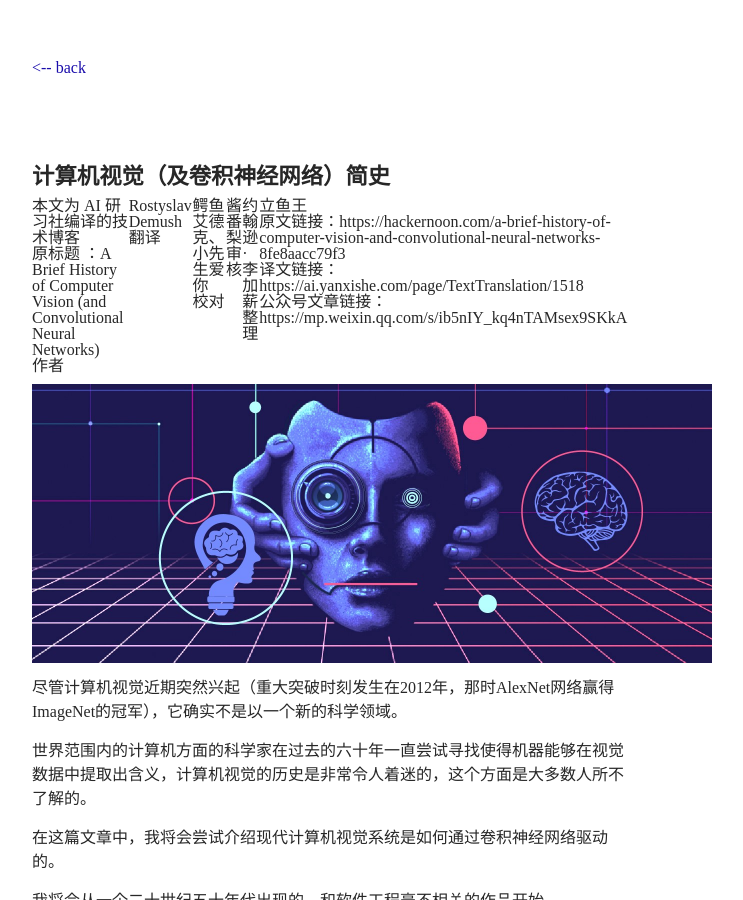
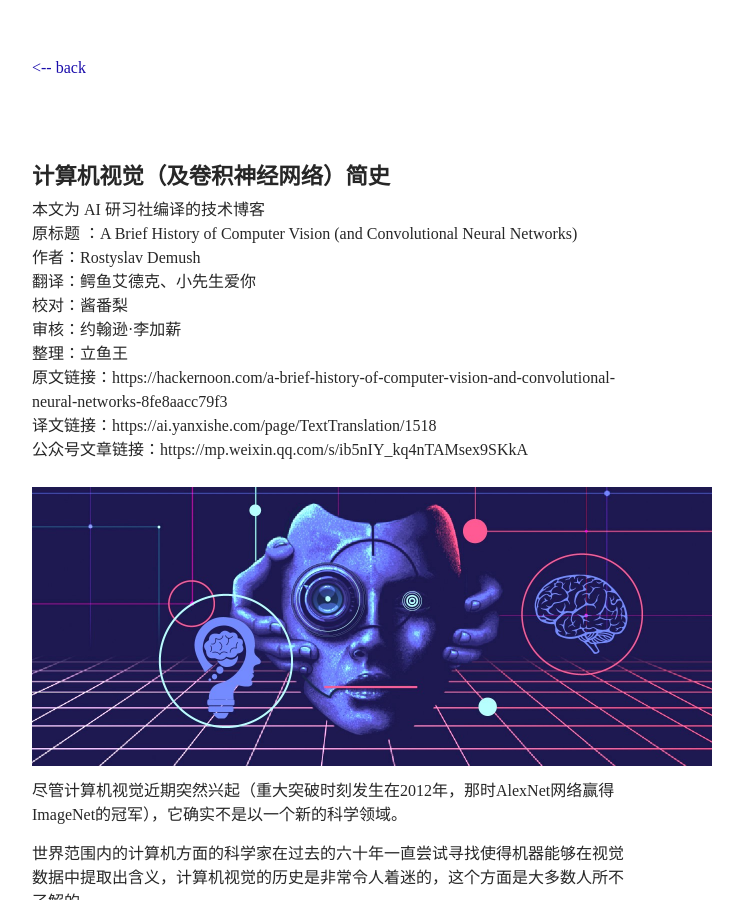
Before and after one commit to maicoder/blog, a Jekyll site: the page built from note/计算机视觉(及卷积神经网络)简史.md, in a window 1280 px wide and 900 px high. Shown: the whole window, without its empty margins (308-1051 px from the left). Built offline with Jekyll 4.4.1, drawn with Linux system fonts in a browser that asks for light colours; some web fonts are replaced; our own code applies the rules of GitHub Pages for plain Markdown files.

```diff
--- a/note/计算机视觉(及卷积神经网络)简史.md
+++ b/note/计算机视觉(及卷积神经网络)简史.md
@@ -4,7 +4,7 @@ layout: note
 
 # 计算机视觉（及卷积神经网络）简史
 
-> 本文为 AI 研习社编译的技术博客<br>原标题 ：A Brief History of Computer Vision (and Convolutional Neural Networks)<br>作者 | Rostyslav Demush<br>翻译 | 鳄鱼艾德克、小先生爱你 <br>校对 | 酱番梨<br>审核 | 约翰逊·李加薪<br>整理 | 立鱼王<br>原文链接：https://hackernoon.com/a-brief-history-of-computer-vision-and-convolutional-neural-networks-8fe8aacc79f3 <br>译文链接：https://ai.yanxishe.com/page/TextTranslation/1518 <br>公众号文章链接：https://mp.weixin.qq.com/s/ib5nIY_kq4nTAMsex9SKkA
+> 本文为 AI 研习社编译的技术博客<br>原标题 ：A Brief History of Computer Vision (and Convolutional Neural Networks)<br>作者：Rostyslav Demush<br>翻译：鳄鱼艾德克、小先生爱你 <br>校对：酱番梨<br>审核：约翰逊·李加薪<br>整理：立鱼王<br>原文链接：https://hackernoon.com/a-brief-history-of-computer-vision-and-convolutional-neural-networks-8fe8aacc79f3 <br>译文链接：https://ai.yanxishe.com/page/TextTranslation/1518 <br>公众号文章链接：https://mp.weixin.qq.com/s/ib5nIY_kq4nTAMsex9SKkA
 
 <div align="center">
     <img width="680" heigh="279" src="./img/visionhistory/visionhistory1.jpeg"  />
```
